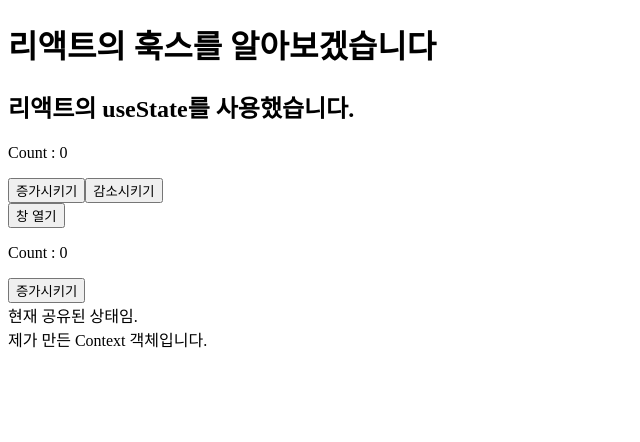
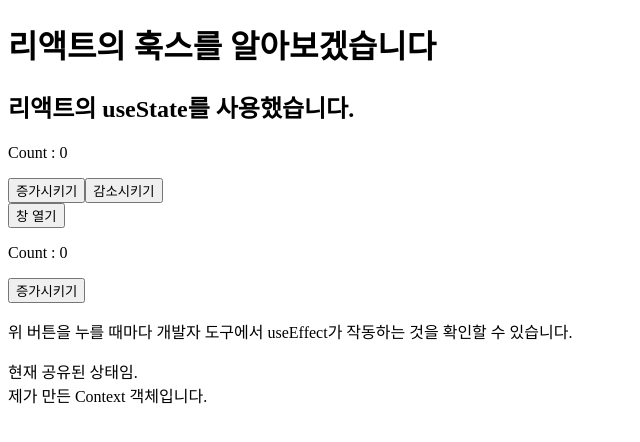
Before and after one commit to krapli441/react_hooks, a React app: page / in a window 1280 px wide. Shown: the top 442 px of the page, without its empty margins (0-640 px from the left). Built offline with nearby package versions, Linux system fonts and the light colour scheme; the HTML template or start-up script is replaced by a standard one.

Commit message:
설명 추가

```diff
--- a/src/views/useEffect.tsx
+++ b/src/views/useEffect.tsx
@@ -15,6 +15,10 @@ export default function effect() {
     <div>
       <p>Count : {count}</p>
       <button onClick={() => setCount(count + 1)}>증가시키기</button>
+      <p>
+        위 버튼을 누를 때마다 개발자 도구에서 useEffect가 작동하는 것을 확인할
+        수 있습니다.
+      </p>
     </div>
   );
 }
```
